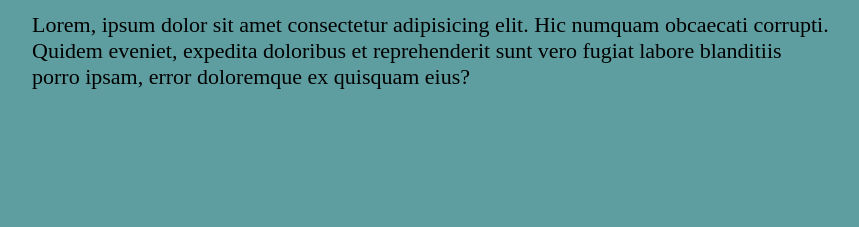
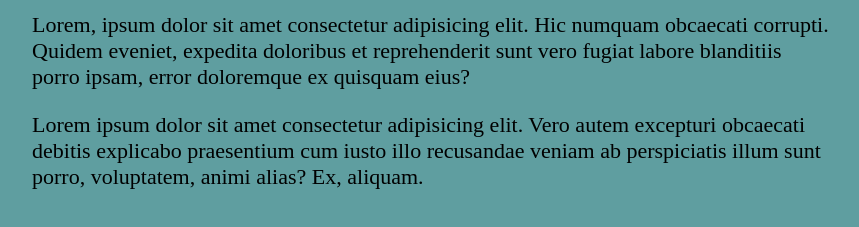
Before and after one commit to BAHAJ-UH1/sitegit, a plain HTML site: page index.html in a window 1280 px wide. Shown: the part 113-340 px from the top of the page, without its empty margins (208-1067 px from the left). Drawn offline with Linux system fonts and the light colour scheme.

Commit message:
Ajout d un p

```diff
--- a/index.html
+++ b/index.html
@@ -13,6 +13,12 @@
     <p>Lorem, ipsum dolor sit amet consectetur adipisicing elit. Hic numquam obcaecati corrupti. Quidem eveniet,
         expedita doloribus et reprehenderit sunt vero fugiat labore blanditiis porro ipsam, error doloremque ex quisquam
         eius?</p>
+        <p>Lorem ipsum dolor sit amet consectetur adipisicing elit.
+            Vero autem excepturi obcaecati debitis explicabo praesentium cum
+            iusto illo recusandae veniam ab perspiciatis illum sunt porro,
+            voluptatem, animi alias? Ex, aliquam.
+
+        </p>
 </body>
 
 </html>
```
